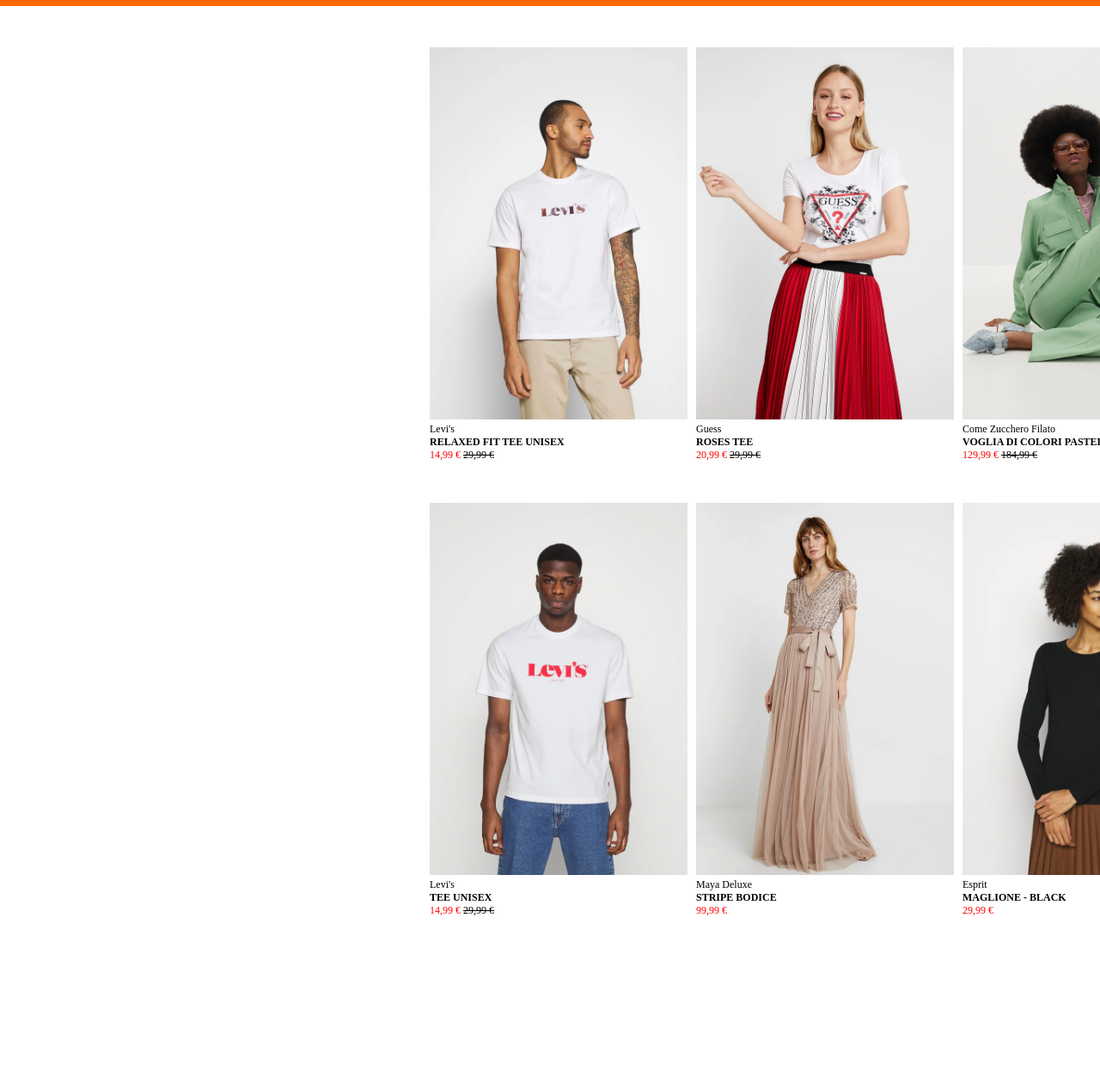
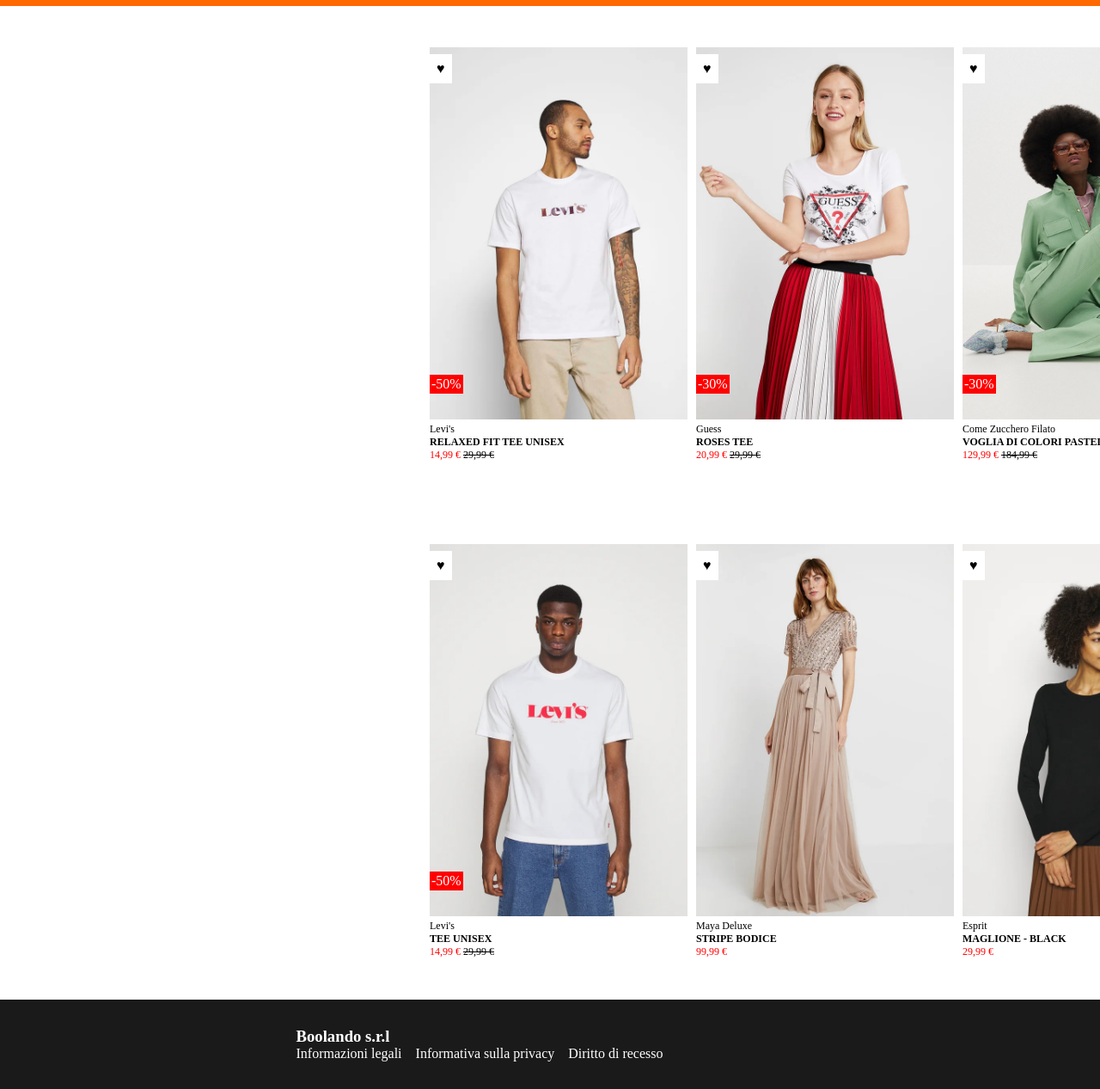
Before and after one commit to AlessioMura/html-css-boolando, a plain HTML site: page index.html in a window 1280 px wide. Shown: the part 73-1340 px from the top of the page at 86% size. Before the commit the page ends 1140 px from the top, so only its background shows below. Drawn offline with Linux system fonts and the light colour scheme.

Commit message:
added footer

```diff
--- a/assets/css/style.css
+++ b/assets/css/style.css
@@ -8,7 +8,6 @@
 :root {
     --banner: #ff6900;
     --sales: #ff0000;
-    --sost: #008000;
     --footer: #1a1a1a;
 }
 
@@ -26,6 +25,12 @@
 
 a {
     text-decoration: none;
+    color: white;
+}
+
+ul {
+    list-style: none;
+            gap: 1rem;
 }
 
 /* #endregion utilities */
@@ -45,8 +50,7 @@
 
     ul {
         display: flex;
-        list-style: none;
-        justify-content: space-between;
+
 
         a {
             color: white;
@@ -67,19 +71,50 @@
     gap: 10px;
     padding-top: 3rem;
     justify-content: center;
+    position: relative;
+    margin-bottom: 3rem;
 }
 
 .products img {
     width: 300px;
+
 }
 
-.caption{
+.caption {
     font-size: 12px;
 }
 
-.span_red{
+.span_red {
     color: var(--sales);
 }
-.span_line{
+
+.span_line {
     text-decoration: line-through;
 }
+
+.sale {
+    position: absolute;
+    bottom: 15%;
+    background-color: var(--sales);
+    color: white;
+    padding: 2px;
+}
+
+.like_btn {
+    position: absolute;
+    bottom: 83%;
+    background-color: white;
+    padding: .5rem;
+}
+
+
+.footer_bg{
+    background-color: var(--footer);
+    color: white;
+    justify-content: space-around;
+    padding: 2rem 0;
+}
+
+.fab{
+    color: white;
+}
--- a/index.html
+++ b/index.html
@@ -33,35 +33,73 @@
     </header>
 
     <main id="#app_main">
-        <div class="container ">
+        <div>
             <div class="products d-flex">
-                <div><img class="line1" src="./assets/img/1.webp" alt="">
-                    <figcaption class="caption">Levi's <h4>RELAXED FIT TEE UNISEX</h4><span class="span_red">14,99 &euro;</span> <span class="span_line">29,99 &euro;</span></figcaption>
+
+                <div>
+                    <div class="sale">-50% </div>
+                    <div class="like_btn">&hearts; </div>
+                    <img src="./assets/img/1.webp" alt="">
+                    <div class="caption">Levi's <h4>RELAXED FIT TEE UNISEX</h4><span class="span_red">14,99
+                            &euro;</span> <span class="span_line">29,99 &euro;</span></div>
                 </div>
-                <div><img class="line1" src="./assets/img/2.webp" alt="">
-                    <figcaption class="caption">Guess <h4>ROSES TEE</h4><span class="span_red">20,99 &euro;</span> <span class="span_line">29,99 &euro;</span></figcaption>
+                <div>
+                    <div class="like_btn">&hearts; </div>
+                    <div class="sale">-30% </div>
+                    <img src="./assets/img/2.webp" alt="">
+                    <div class="caption">Guess <h4>ROSES TEE</h4><span class="span_red">20,99 &euro;</span> <span
+                            class="span_line">29,99 &euro;</span></div>
                 </div>
-                <div><img class="line1" src="./assets/img/3.webp" alt="">
-                    <figcaption class="caption">Come Zucchero Filato <h4>VOGLIA DI COLORI PASTELLO</h4><span class="span_red">129,99 &euro;</span> <span class="span_line">184,99 &euro;</span></figcaption>
+                <div>
+                    <div class="like_btn">&hearts; </div>
+                    <div class="sale">-30%</div>
+                    <img src="./assets/img/3.webp" alt="">
+                    <div class="caption">Come Zucchero Filato <h4>VOGLIA DI COLORI PASTELLO</h4><span
+                            class="span_red">129,99 &euro;</span> <span class="span_line">184,99 &euro;</span>
+                    </div>
                 </div>
             </div>
             <div class="products d-flex">
-                <div><img class="line2" src="./assets/img/4.webp" alt="">
-                    <figcaption class="caption">Levi's <h4>TEE UNISEX</h4><span class="span_red">14,99 &euro;</span> <span class="span_line">29,99 &euro;</span></figcaption>
+                <div>
+                    <div class="like_btn">&hearts; </div>
+                    <div class="sale">-50%</div>
+                    <img src="./assets/img/4.webp" alt="">
+                    <div class="caption">Levi's <h4>TEE UNISEX</h4><span class="span_red">14,99 &euro;</span>
+                        <span class="span_line">29,99 &euro;</span>
+                    </div>
                 </div>
-                <div><img class="line2" src="./assets/img/5.webp" alt="">
-                    <figcaption class="caption">Maya Deluxe<h4>STRIPE BODICE</h4><span class="span_red">99,99 &euro;</span></figcaption>
+                <div>
+                    <div class="like_btn">&hearts; </div>
+                    <img src="./assets/img/5.webp" alt="">
+                    <div class="caption">Maya Deluxe<h4>STRIPE BODICE</h4><span class="span_red">99,99
+                            &euro;</span></div>
                 </div>
-                <div><img class="line2" src="./assets/img/6.webp" alt="">
-                    <figcaption class="caption">Esprit<h4>MAGLIONE - BLACK</h4><span class="span_red">29,99 &euro;</span></figcaption>
+                <div>
+                    <div class="like_btn">&hearts; </div>
+                    <img src="./assets/img/6.webp" alt="">
+                    <div class="caption">Esprit<h4>MAGLIONE - BLACK</h4><span class="span_red">29,99
+                            &euro;</span></div>
                 </div>
             </div>
-
         </div>
-
     </main>
 
-    <footer></footer>
+    <footer id="#app_footer">
+        <div class="footer_bg d-flex">
+            <div>
+                <h3>Boolando s.r.l</h3>
+                <ul class="d-flex">
+                    <li><a href="#">Informazioni legali</a></li>
+                    <li><a href="#">Informativa sulla privacy</a></li>
+                    <li><a href="#">Diritto di recesso</a></li>
+                </ul>
+            </div>
+            <div class="social d-flex">
+                <h4>Trovaci anche su</h4>
+                <i class="fab fa-twitter"></i>
+            </div>
+        </div>
+    </footer>
 
 </body>
 
```
